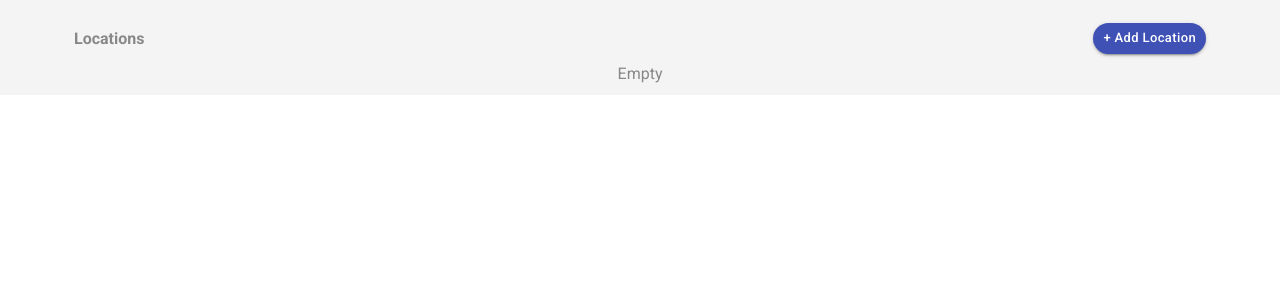
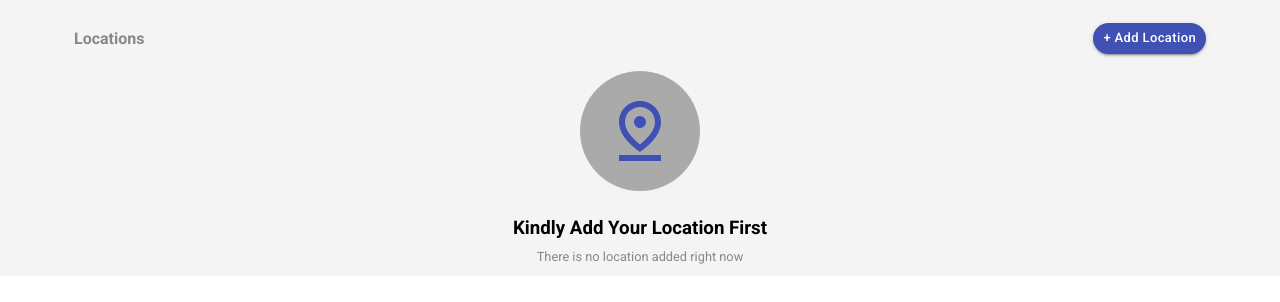
Before and after one commit to chanchaldabriya/location-manager, a React (Create React App) app: page / in a window 1280 px wide. Shown: the top 302 px of the page. Built offline with nearby package versions, Linux system fonts and the light colour scheme.

Commit message:
Created component for empty list placeholder & used in Location list.

```diff
--- /dev/null
+++ b/src/components/EmptyListPlaceholder.js
@@ -0,0 +1,42 @@
+import React from "react";
+import { PinDropOutlined } from "@material-ui/icons";
+import { Avatar } from "@material-ui/core";
+import { makeStyles } from "@material-ui/core/styles";
+
+const useStyles = makeStyles({
+    flex: {
+        display: 'flex',
+        flexDirection: 'column',
+        justifyContent: 'center',
+        alignItems: 'center',
+        height: 200
+    },
+    avatar: {
+        backgroundColor: '#aaa',
+        transform: 'scale(3)',
+        margin: 'auto'
+    },
+    title: {
+        marginBottom: '0.5em'
+    },
+    subtitle: {
+        color: '#888',
+        fontSize: '0.8rem'
+    }
+});
+
+export default () => {
+    const classes = useStyles();
+
+    return (
+        <div className={classes.flex}>
+            <Avatar component="div" classes={{colorDefault: classes.avatar}}>
+                <PinDropOutlined color="primary" />
+            </Avatar>
+
+            <h3 className={classes.title}>Kindly Add Your Location First</h3>
+
+            <span className={classes.subtitle}>There is no location added right now</span>
+        </div>
+    );
+};
--- a/src/components/LocationList.js
+++ b/src/components/LocationList.js
@@ -3,6 +3,7 @@ import { List, TablePagination } from "@material-ui/core";
 import { makeStyles } from "@material-ui/core/styles";
 import LocationListItem from "./LocationListItem";
 import { deleteLocation, getPagedLocations, getAllLocations } from "../db";
+import EmptyListPlaceholder from "./EmptyListPlaceholder";
 
 const useStyles = makeStyles({
   /* ListItem styling*/
@@ -28,6 +29,7 @@ export default ({ history }) => {
   const [page, setPage] = useState(0),
     [itemsPerPage, setItemsPerPage] = useState(5);
 
+  // get total items at the start for pagination component
   useEffect(() => {
     getAllLocations().then(items => {
       items && setTotalItems(items.length);
@@ -67,7 +69,7 @@ export default ({ history }) => {
   };
 
   return !items || isEmpty ? (
-    <span style={{ color: "#888" }}>Empty</span>
+    <EmptyListPlaceholder />
   ) : (
     <List classes={{ root: classes.list }}>
       <LocationListItem isHeading isContainer={false} />
```
